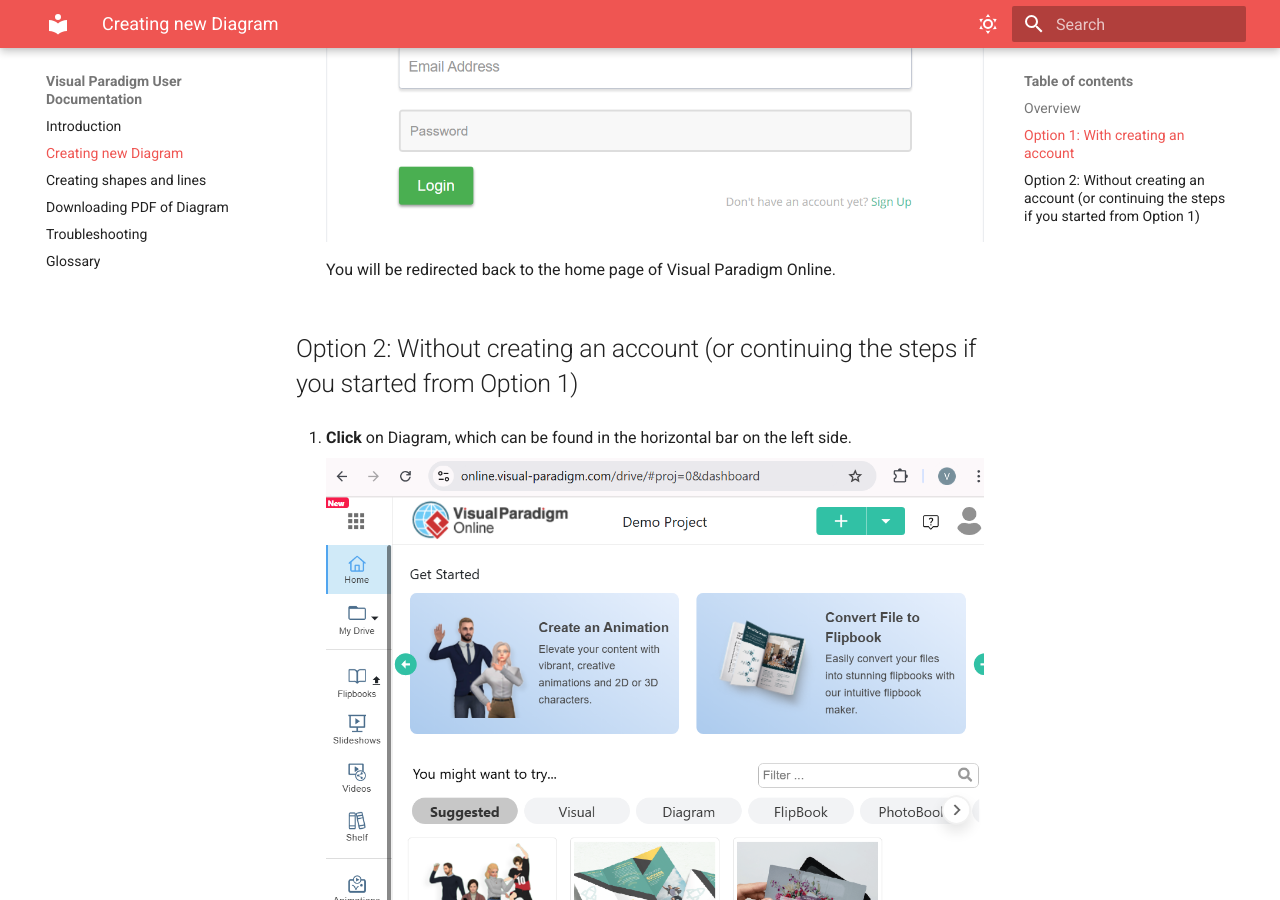
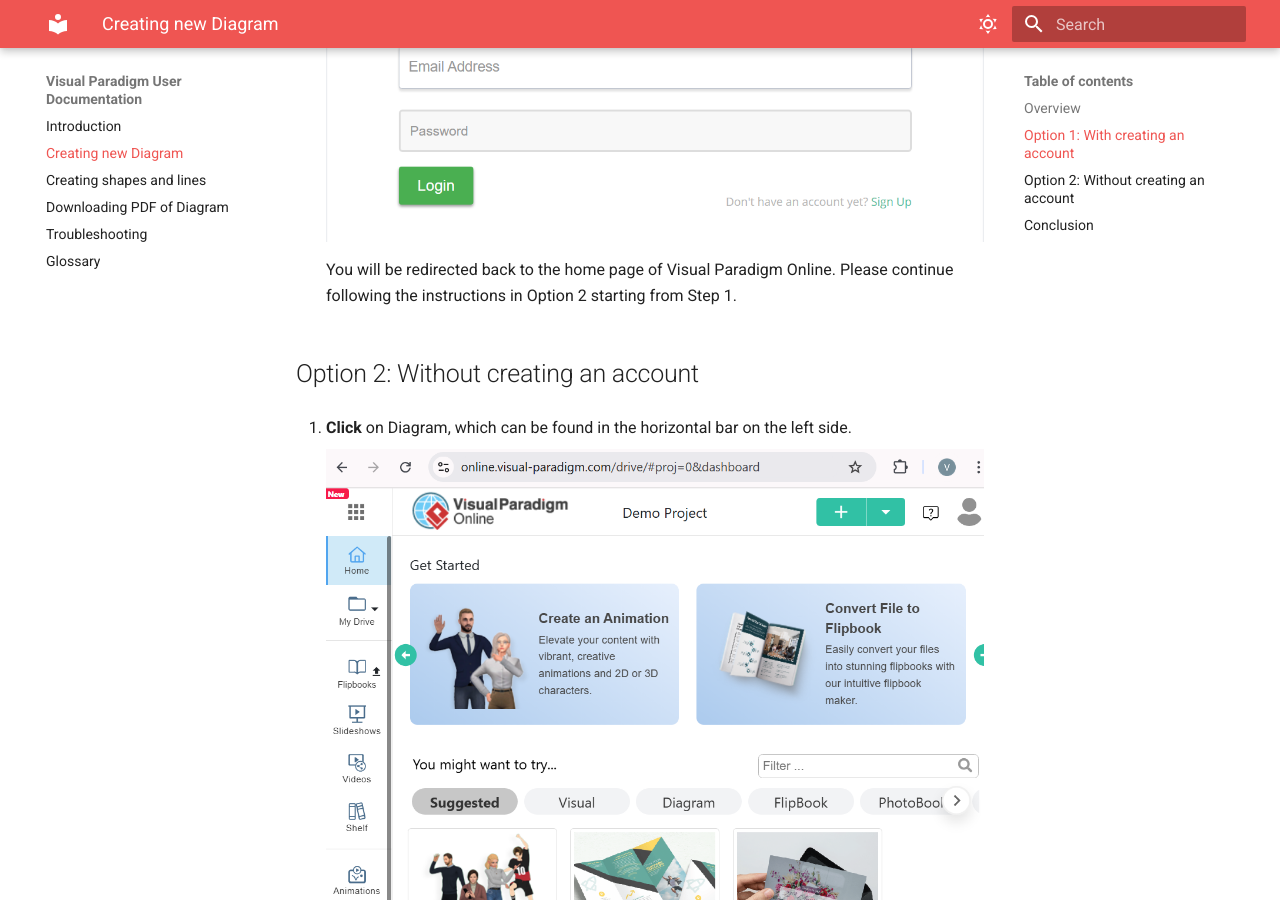
Before and after one commit to vik061/Visual-Paradigm-User-Documentation, an MkDocs documentation site: the page built from docs/Creating_new_diagram.md, in a window 1280 px wide and 900 px high, scrolled down 5429 px. Built offline with MkDocs 1.6.1 and Material for MkDocs 9.7.7, drawn with Linux system fonts in a browser that asks for light colours; some of the changed text lies outside the part shown.

Commit message:
Add text for clarity, create Conclusion header

```diff
--- a/docs/Creating_new_diagram.md
+++ b/docs/Creating_new_diagram.md
@@ -78,9 +78,9 @@
 
     ![Login page](./images/login-page.png)
 
-    You will be redirected back to the home page of Visual Paradigm Online.
+    You will be redirected back to the home page of Visual Paradigm Online. Please continue following the instructions in Option 2 starting from Step 1.
 
-## Option 2: Without creating an account (or continuing the steps if you started from Option 1)
+## Option 2: Without creating an account
 
 1. **Click** on Diagram, which can be found in the horizontal bar on the left side.
 
@@ -108,4 +108,6 @@
 
     ![Blank template Untitled](./images/blank-template-untitled.png)
 
-    Now that you have a blank template, this guide will show you [how to add shapes and lines to make a new diagram](https://vik061.github.io/Visual-Paradigm-User-Documentation/Creating_shapes_and_lines/).
+## Conclusion
+
+Now that you have a blank template, this guide will show you [how to add shapes and lines to make a new diagram](https://vik061.github.io/Visual-Paradigm-User-Documentation/Creating_shapes_and_lines/).
```
Also changed, not shown: other parts of docs/Creating_new_diagram.md (+1 -1 lines).
